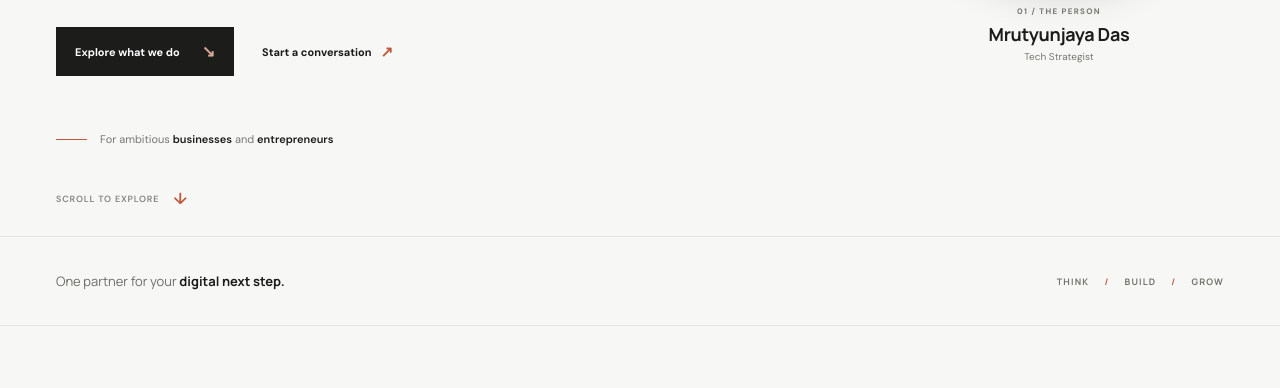
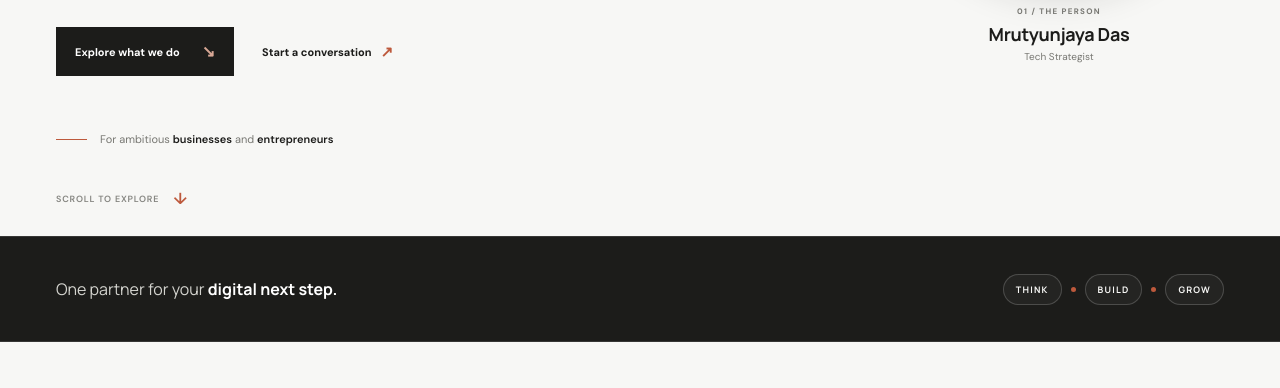
Before and after one commit to vickyyy666/it-tech-constant-portfolio, a plain HTML site: page index.html in a window 1280 px wide. Shown: the part 564-952 px from the top of the page. Drawn offline with Linux system fonts and the light colour scheme.

Commit message:
Restyle intro process band
Co-authored-by: Copilot App <223556219+Copilot@users.noreply.github.com>

```diff
--- a/styles.css
+++ b/styles.css
@@ -422,43 +422,57 @@ h2 span {
 }
 
 .intro-band {
-  border-top: 1px solid var(--line);
-  border-bottom: 1px solid var(--line);
+  border-top: 1px solid #373735;
+  border-bottom: 1px solid #373735;
+  background: var(--ink);
 }
 
 .intro-band-inner {
-  min-height: 88px;
+  min-height: 104px;
   display: flex;
   align-items: center;
   justify-content: space-between;
   gap: 20px;
+  padding-block: 16px;
   font-family: var(--font-display);
 }
 
 .intro-band p {
   margin: 0;
-  color: #6d6d68;
-  font-size: 13px;
+  color: #d3d3ce;
+  font-size: 16px;
 }
 
 .intro-band strong {
-  color: var(--ink);
+  color: #fff;
   font-weight: 700;
 }
 
 .intro-tags {
   display: flex;
   align-items: center;
-  gap: 15px;
-  color: #74746e;
+  gap: 9px;
+  color: #f7f7f5;
   font-size: 9px;
   font-weight: 700;
   letter-spacing: 1.2px;
   text-transform: uppercase;
 }
 
+.intro-tags span:nth-child(odd) {
+  padding: 8px 12px;
+  border: 1px solid rgb(255 255 255 / 18%);
+  border-radius: 999px;
+  background: rgb(255 255 255 / 4%);
+}
+
 .intro-tags span:nth-child(even) {
-  color: var(--accent);
+  width: 5px;
+  height: 5px;
+  flex: 0 0 5px;
+  border-radius: 50%;
+  background: var(--accent);
+  font-size: 0;
 }
 
 .section {
@@ -1183,12 +1197,16 @@ h2 {
   }
 
   .intro-band p {
-    font-size: 11px;
+    font-size: 14px;
   }
 
   .intro-tags {
     gap: 10px;
     font-size: 8px;
+  }
+
+  .intro-tags span:nth-child(odd) {
+    padding: 7px 10px;
   }
 
   .section {
```
